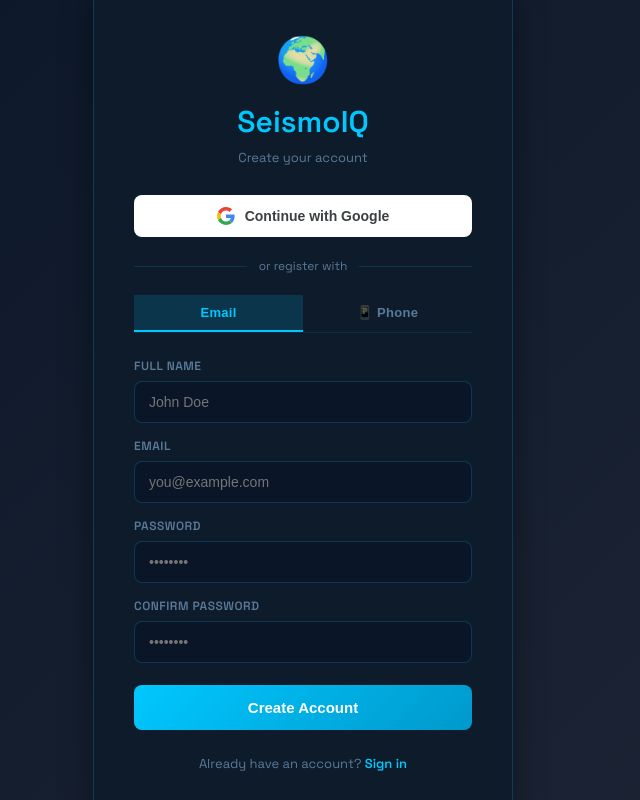
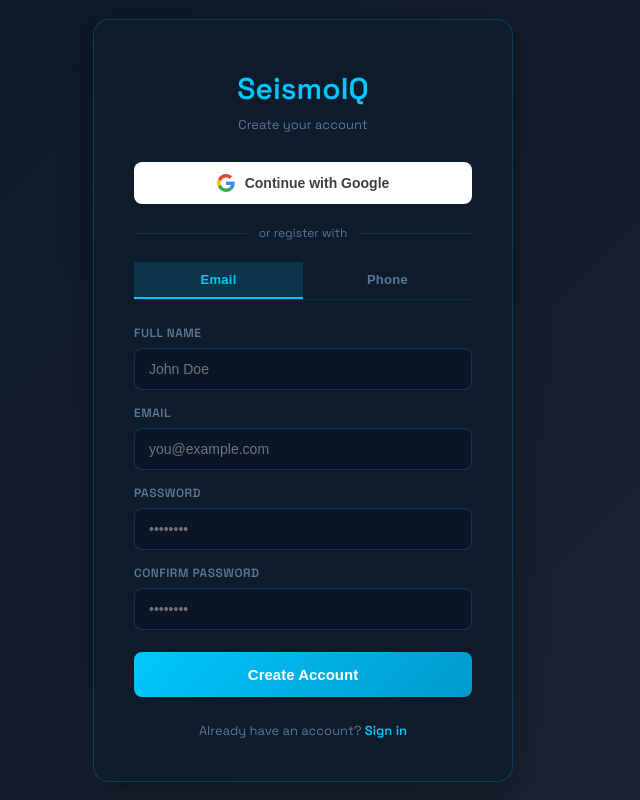
Before and after one commit to Bhupin123/Sismicity, a React (Vite) app in the folder frontend/: page /register in a window 1280 px wide. Shown: the whole page, without its empty margins (337-977 px from the left). Built offline with nearby package versions, Linux system fonts and the light colour scheme; no server answers.

Commit message:
some changes on icons

```diff
--- a/frontend/src/pages/Register.jsx
+++ b/frontend/src/pages/Register.jsx
@@ -166,7 +166,7 @@
       }}>
         {/* Logo */}
         <div style={{ textAlign: 'center', marginBottom: 28 }}>
-          <div style={{ fontSize: 44, marginBottom: 6 }}>🌍</div>
+          <div style={{ fontSize: 44, marginBottom: 6 }}></div>
           <h1 style={{ color: '#00c8ff', fontSize: 30, margin: 0 }}>SeismoIQ</h1>
           <p style={{ color: '#5a7a99', fontSize: 13, marginTop: 4 }}>Create your account</p>
         </div>
@@ -199,7 +199,7 @@
         {/* Tabs */}
         <div style={{ display: 'flex', marginBottom: 24, borderBottom: '1px solid rgba(0,200,255,0.1)' }}>
           <button style={tabStyle('email')} onClick={() => switchTab('email')}>Email</button>
-          <button style={tabStyle('phone')} onClick={() => switchTab('phone')}>📱 Phone</button>
+          <button style={tabStyle('phone')} onClick={() => switchTab('phone')}> Phone</button>
         </div>
 
         {/* Error / Success */}
```
